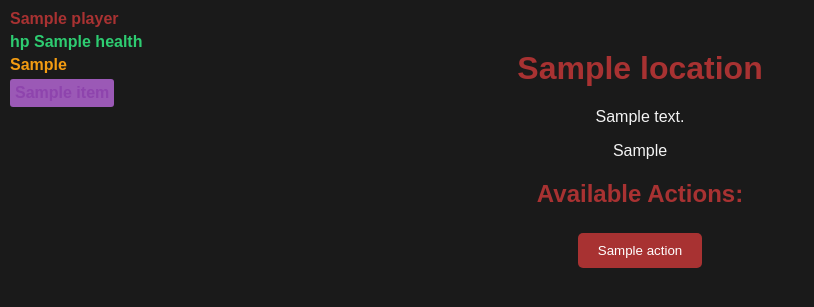
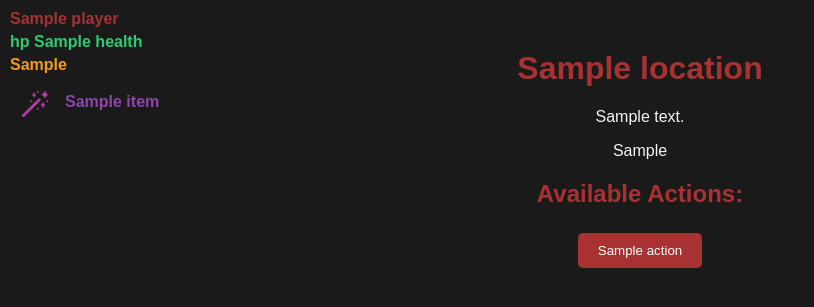
Before and after one commit to Royr9/EOQ-3, a Flask app: template templates/game.html in a window 1280 px wide. Shown: the top 307 px of the page, without its empty margins (0-814 px from the left). Run offline with Flask 3, Linux system fonts and the light colour scheme; the template is opened without the code that fills it: most values are stand-ins (such as "Sample title", 1, 10 or a date in 2020).

Commit message:
added wand icon

```diff
--- a/static/fight-style.css
+++ b/static/fight-style.css
@@ -88,13 +88,8 @@ nav span {
 .items span {
     display: inline-block;
     margin-right: 10px;
-    background-color: #9b59b6;
     padding: 5px;
     border-radius: 3px;
-}
-
-.items span:hover {
-    background-color: #8e44ad;
 }
 
 input{
--- a/static/style.css
+++ b/static/style.css
@@ -71,15 +71,27 @@ nav span {
 .items span {
     display: inline-block;
     margin-right: 10px;
-    background-color: #9b59b6;
     padding: 5px;
     border-radius: 3px;
-}
-
-.items span:hover {
-    background-color: #8e44ad;
 }
 
 input{
     padding: 0.5rem 1rem;
 }
+
+.icon {
+    width: 30px;
+    height: 30px;
+    margin: 10px;
+    filter: invert(32%) sepia(74%) saturate(748%) hue-rotate(262deg) brightness(89%) contrast(101%);
+}
+
+.items {
+    display: flex;
+    flex-wrap: wrap;
+}
+
+.items span {
+    display: flex;
+    align-items: center;
+}
--- a/templates/game.html
+++ b/templates/game.html
@@ -18,6 +18,7 @@
         </span>
         <span class="items">
             {% for item in player.inventory.items  %}
+                <img src="../static/images/Magic-Wand-icon.webp" alt="" class="icon">
                 <span>{{ item.name }}</span>
             {% endfor %}
         </span>
```
Also changed, not shown: static/images/Magic-Wand-icon.webp (added).
